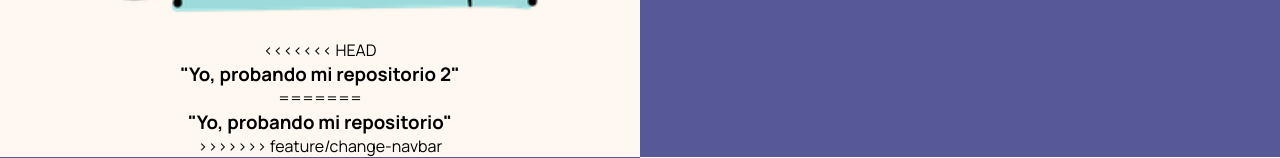
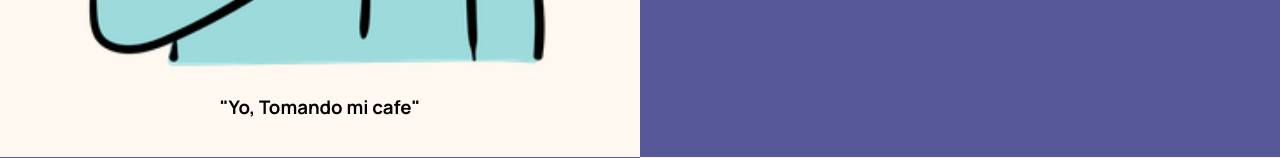
Before and after one commit to ReynagaMatias/portfolio-template, a plain HTML site: page index.html in a window 1280 px wide. Shown: the part 643-801 px from the top of the page. Drawn offline with nearby package versions, Linux system fonts and the light colour scheme.

Commit message:
arreglando cosas

```diff
--- a/index.html
+++ b/index.html
@@ -33,11 +33,7 @@
     <div class="half-section">
      <div class="avatar-container">
       <img src="./assets/avatar.png" alt="">
-<<<<<<< HEAD
-      <h3>"Yo, probando mi repositorio 2"</h3>
-=======
-      <h3>"Yo, probando mi repositorio"</h3>
->>>>>>> feature/change-navbar
+      <h3>"Yo, Tomando mi cafe"</h3>
      </div>
     </div>
     <div class="half-section text-section">
```
